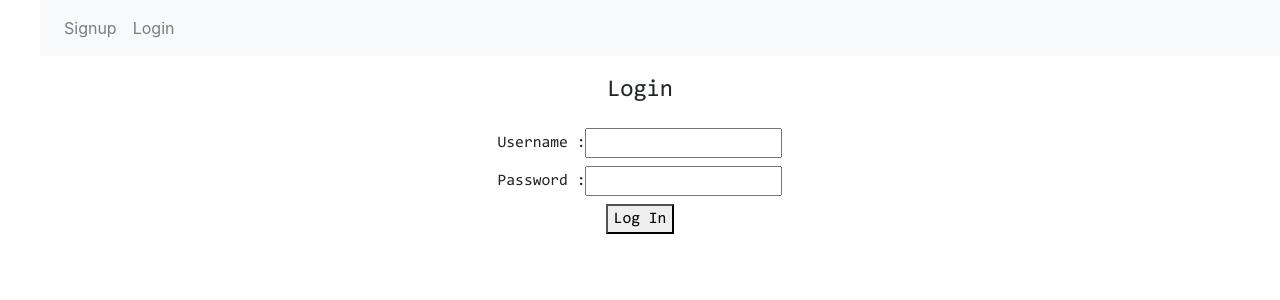
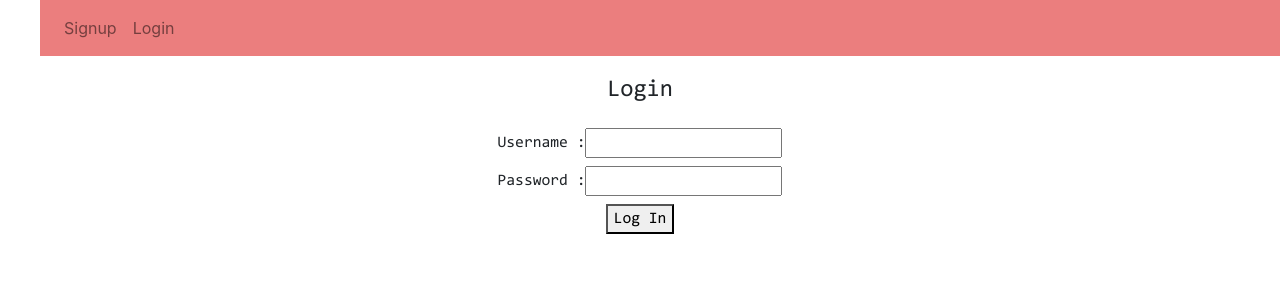
Before and after one commit to The-Typists/WhatTheHack_hacknroll2021, a React (Create React App) app in the folder frontend/: page / in a window 1280 px wide. Shown: the top 300 px of the page. Built offline with nearby package versions, Linux system fonts and the light colour scheme.

Commit message:
Minor styling
Put NavBar Styles in index.css

```diff
--- a/frontend/src/App.tsx
+++ b/frontend/src/App.tsx
@@ -11,6 +11,7 @@ import Navbar from 'react-bootstrap/Navbar';
 import Nav from 'react-bootstrap/Nav';
 import Table from 'react-bootstrap/Table';
 import NavItem from "react-bootstrap/esm/NavItem";
+import "./index.css"
 
 
 
@@ -25,7 +26,7 @@ function App() {
   function NavBar() {
 
     const loggedOut = (
-      <Navbar bg="light">
+      <Navbar className="loggedOutNav">
         <Nav className="mr-auto">
           <Nav.Item>
             <Nav.Link href="/signup"> Signup</Nav.Link>
@@ -38,7 +39,7 @@ function App() {
 
 
     const loggedIn = (
-      <Navbar bg="light">
+      <Navbar className="loggedInNav">
         <Nav className="mr-auto">
             <Nav.Item>
             <Nav.Link href="/home"> Home</Nav.Link>
--- a/frontend/src/index.css
+++ b/frontend/src/index.css
@@ -8,3 +8,8 @@
 html, body, #root {
     height: 100%;
 }
+
+.loggedInNav, .loggedOutNav {
+    background-color: rgb(235, 126, 126);
+    align-items: center;
+}
```
